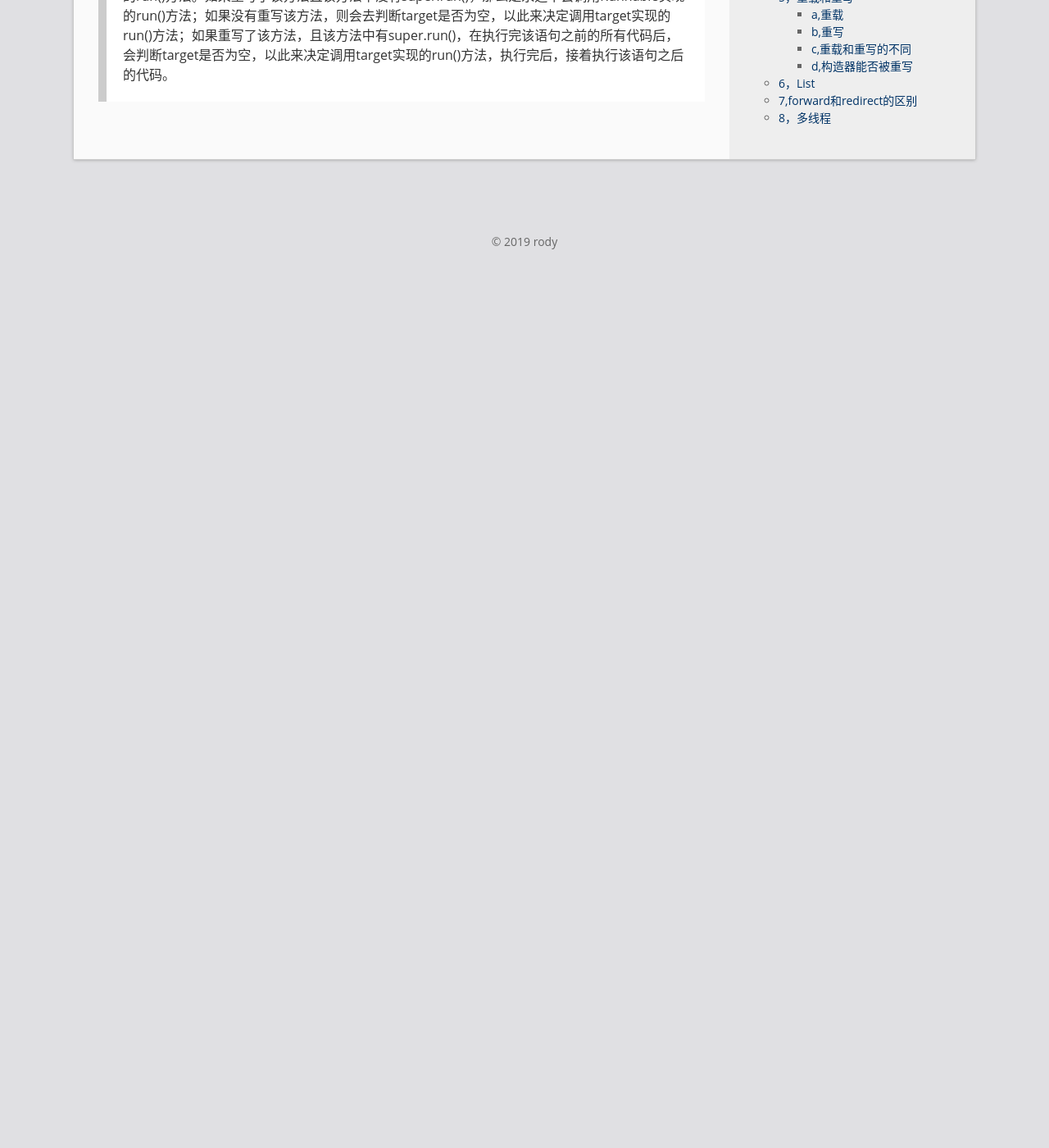
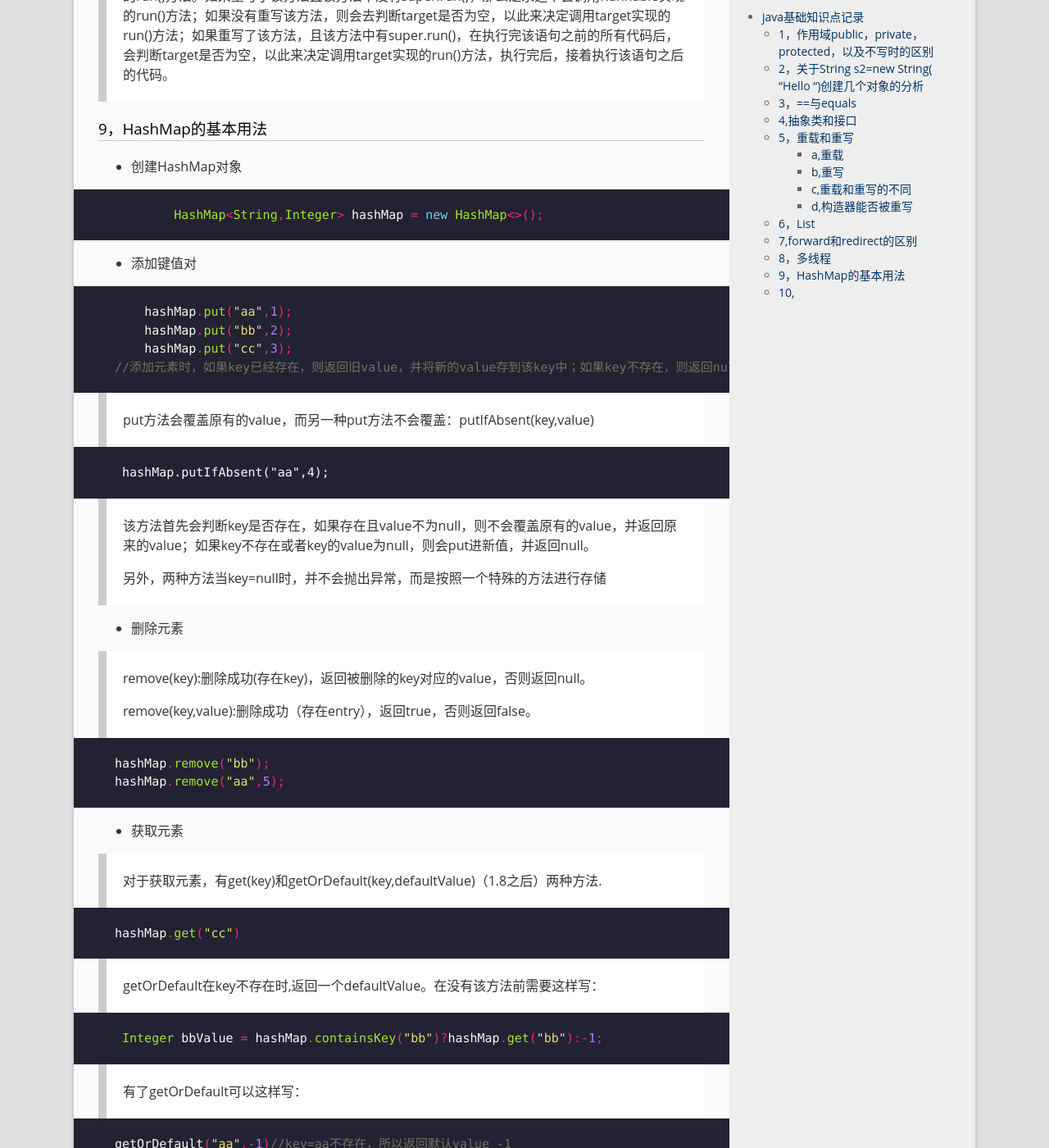
Before and after one commit to rodyyyy/rodyyyy.github.io, a Jekyll site: the page built from _posts/2019-01-10-java基础.md, in a window 1280 px wide and 1400 px high, scrolled down 8153 px. Shown: the whole window at 82% size. Built offline with Jekyll 4.4.1, drawn with Linux system fonts in a browser that asks for light colours; before the commit the page ends 8478 px from its top, so only the background shows below that; some of the changed text lies outside the part shown.

Commit message:
hashmap add

````diff
--- a/_posts/2019-01-10-java基础.md
+++ b/_posts/2019-01-10-java基础.md
@@ -298,3 +298,93 @@ public void run() {
 >
 >
 > 总结：对于Thread(Runnable target ...)，不管传入的Target是否为空，首先都会执行Thread自己的run()方法。如果重写了该方法且该方法中没有super.run()，那么是永远不会调用Runnable实现的run()方法；如果没有重写该方法，则会去判断target是否为空，以此来决定调用target实现的run()方法；如果重写了该方法，且该方法中有super.run()，在执行完该语句之前的所有代码后，会判断target是否为空，以此来决定调用target实现的run()方法，执行完后，接着执行该语句之后的代码。
+
+### 9，HashMap的基本用法
+
+* 创建HashMap对象
+
+```java
+	HashMap<String,Integer> hashMap = new HashMap<>();
+```
+
+* 添加键值对
+
+```java
+    hashMap.put("aa",1);
+    hashMap.put("bb",2);
+    hashMap.put("cc",3);
+//添加元素时，如果key已经存在，则返回旧value，并将新的value存到该key中；如果key不存在，则返回null
+```
+
+> put方法会覆盖原有的value，而另一种put方法不会覆盖：putIfAbsent(key,value)
+
+```
+ hashMap.putIfAbsent("aa",4);
+```
+
+> 该方法首先会判断key是否存在，如果存在且value不为null，则不会覆盖原有的value，并返回原来的value；如果key不存在或者key的value为null，则会put进新值，并返回null。
+>
+> 另外，两种方法当key=null时，并不会抛出异常，而是按照一个特殊的方法进行存储
+
+* 删除元素
+
+> remove(key):删除成功(存在key)，返回被删除的key对应的value，否则返回null。
+>
+> remove(key,value):删除成功（存在entry），返回true，否则返回false。
+
+```java
+hashMap.remove("bb");
+hashMap.remove("aa",5);
+```
+
+* 获取元素
+
+> 对于获取元素，有get(key)和getOrDefault(key,defaultValue)（1.8之后）两种方法.
+
+```java
+hashMap.get("cc")
+```
+
+> getOrDefault在key不存在时,返回一个defaultValue。在没有该方法前需要这样写：
+
+```java
+ Integer bbValue = hashMap.containsKey("bb")?hashMap.get("bb"):-1;
+```
+
+> 有了getOrDefault可以这样写：
+
+```java
+getOrDefault("aa",-1)//key=aa不存在，所以返回默认value -1
+```
+
+* 元素遍历
+
+```java
+Iterator iterator1 = hashMap.entrySet().iterator();
+        while (iterator1.hasNext()){
+            Map.Entry entry = (Map.Entry) iterator1.next();
+            String key = (String) entry.getKey();
+            Integer value = (Integer) entry.getValue();
+            System.out.println(key+"="+value);
+        }
+```
+
+* 判断key或value是否存在
+
+```java
+hashMap.containsKey("aa");
+
+hashMap.containsValue(1);
+```
+
+* 替换元素
+
+> replace方法用来替换元素。
+
+```java
+  hashMap.replace("ff",5);
+```
+
+> 对于存在的key，调用replace方法，会替换原来的value，并返回旧value，这和put的效果是一样的；对于不存在的key，replace方法什么都不做。这就是他和put的区别（put在key不存在时将新key-value加入map）
+
+### 10,
````
Also changed, not shown: _posts/2019-03-06-JVM.md (+1 -1 lines).
